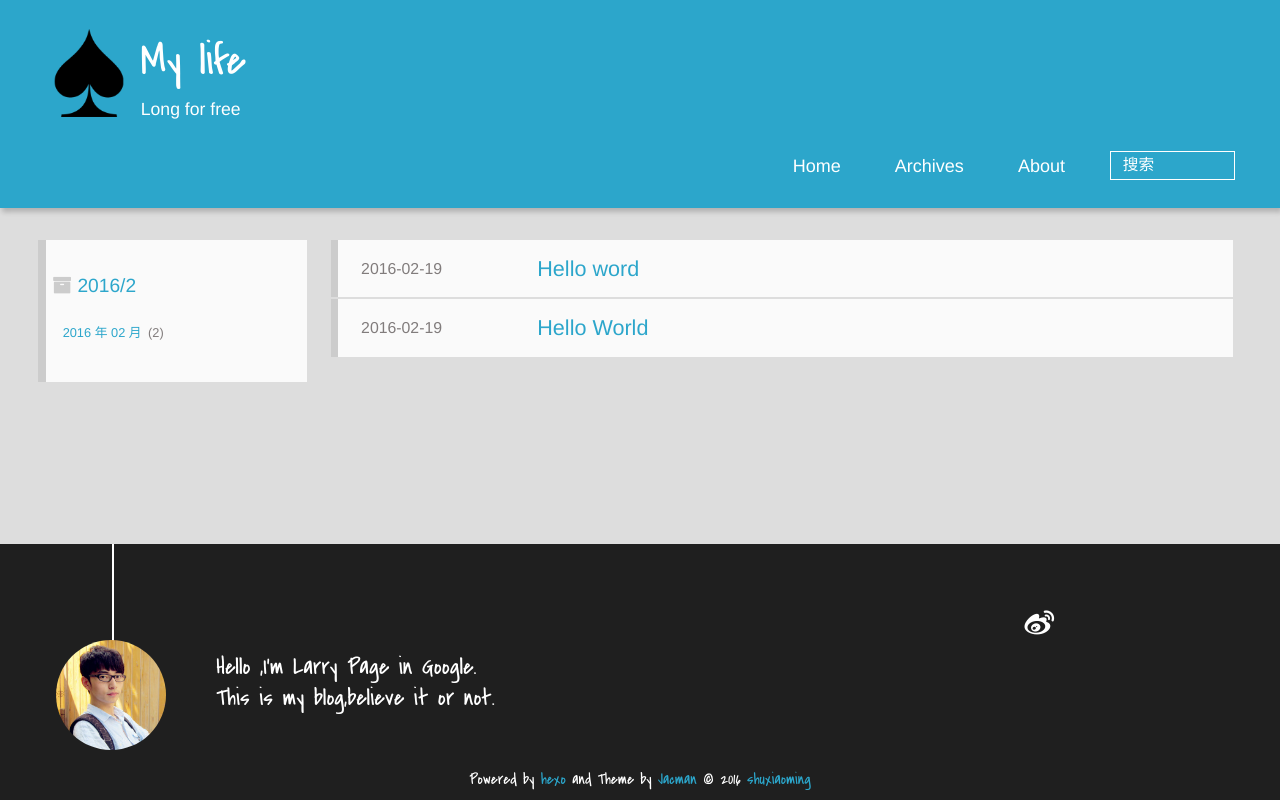
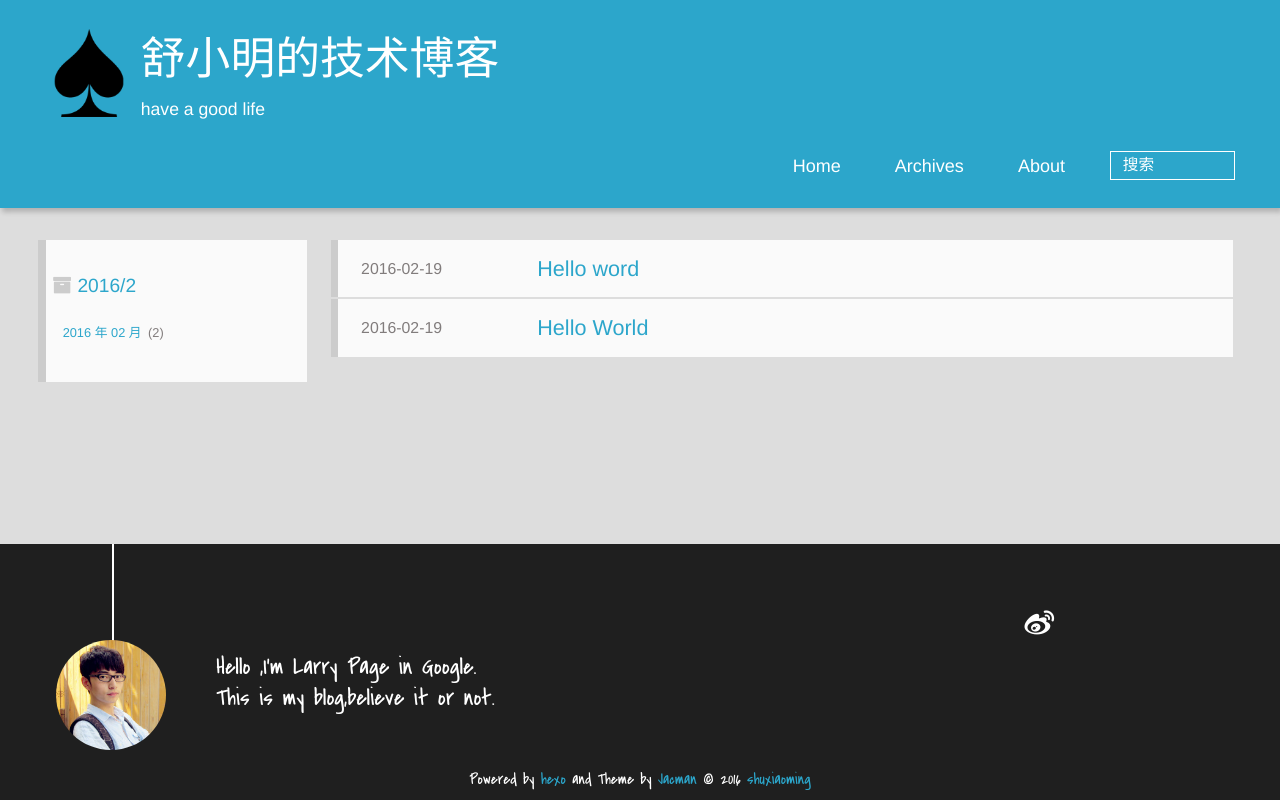
Before and after one commit to ShuXiaoming/ShuXiaoming.github.io, a plain HTML site: page archives/2016/02/index.html in a window 1280 px wide. Drawn offline with Linux system fonts and the light colour scheme; a script that the page names is missing.

Commit message:
Site updated: 2016-02-19 18:19:02

```diff
--- a/archives/2016/02/index.html
+++ b/archives/2016/02/index.html
@@ -4,7 +4,7 @@
 <head>
   <meta charset="UTF-8">
 
-    <title>归档: 2016/2 | My life</title>
+    <title>归档: 2016/2 | 舒小明的技术博客</title>
     <meta name="viewport" content="width=device-width, initial-scale=1,user-scalable=no">
 
     <meta name="author" content="shuxiaoming">
@@ -13,16 +13,16 @@
 
     <meta name="description" content="学习总结 思考感悟 知识管理">
 <meta property="og:type" content="website">
-<meta property="og:title" content="My life">
+<meta property="og:title" content="舒小明的技术博客">
 <meta property="og:url" content="http://www.shuxiaoming.com/archives/2016/02/index.html">
-<meta property="og:site_name" content="My life">
+<meta property="og:site_name" content="舒小明的技术博客">
 <meta property="og:description" content="学习总结 思考感悟 知识管理">
 <meta name="twitter:card" content="summary">
-<meta name="twitter:title" content="My life">
+<meta name="twitter:title" content="舒小明的技术博客">
 <meta name="twitter:description" content="学习总结 思考感悟 知识管理">
 
 
-    <link rel="alternative" href="/atom.xml" title="My life" type="application/atom+xml">
+    <link rel="alternative" href="/atom.xml" title="舒小明的技术博客" type="application/atom+xml">
 
 
     <link rel="icon" href="/img/favicon.ico">
@@ -40,12 +40,12 @@
 <div>
 
 			<div id="imglogo">
-				<a href="/"><img src="/img/logo.png" alt="My life" title="My life"/></a>
+				<a href="/"><img src="/img/logo.png" alt="舒小明的技术博客" title="舒小明的技术博客"/></a>
 			</div>
 
 			<div id="textlogo">
-				<h1 class="site-name"><a href="/" title="My life">My life</a></h1>
-				<h2 class="blog-motto">Long for free</h2>
+				<h1 class="site-name"><a href="/" title="舒小明的技术博客">舒小明的技术博客</a></h1>
+				<h2 class="blog-motto">have a good life</h2>
 			</div>
 			<div class="navbar"><a class="navbutton navmobile" href="#" title="菜单">
 			</a></div>
--- a/index.html
+++ b/index.html
@@ -4,7 +4,7 @@
 <head>
   <meta charset="UTF-8">
 
-    <title>My life</title>
+    <title>舒小明的技术博客</title>
     <meta name="viewport" content="width=device-width, initial-scale=1,user-scalable=no">
 
     <meta name="author" content="shuxiaoming">
@@ -13,16 +13,16 @@
 
     <meta name="description" content="学习总结 思考感悟 知识管理">
 <meta property="og:type" content="website">
-<meta property="og:title" content="My life">
+<meta property="og:title" content="舒小明的技术博客">
 <meta property="og:url" content="http://www.shuxiaoming.com/index.html">
-<meta property="og:site_name" content="My life">
+<meta property="og:site_name" content="舒小明的技术博客">
 <meta property="og:description" content="学习总结 思考感悟 知识管理">
 <meta name="twitter:card" content="summary">
-<meta name="twitter:title" content="My life">
+<meta name="twitter:title" content="舒小明的技术博客">
 <meta name="twitter:description" content="学习总结 思考感悟 知识管理">
 
 
-    <link rel="alternative" href="/atom.xml" title="My life" type="application/atom+xml">
+    <link rel="alternative" href="/atom.xml" title="舒小明的技术博客" type="application/atom+xml">
 
 
     <link rel="icon" href="/img/favicon.ico">
@@ -40,12 +40,12 @@
 <div>
 
 			<div id="imglogo">
-				<a href="/"><img src="/img/logo.png" alt="My life" title="My life"/></a>
+				<a href="/"><img src="/img/logo.png" alt="舒小明的技术博客" title="舒小明的技术博客"/></a>
 			</div>
 
 			<div id="textlogo">
-				<h1 class="site-name"><a href="/" title="My life">My life</a></h1>
-				<h2 class="blog-motto">Long for free</h2>
+				<h1 class="site-name"><a href="/" title="舒小明的技术博客">舒小明的技术博客</a></h1>
+				<h2 class="blog-motto">have a good life</h2>
 			</div>
 			<div class="navbar"><a class="navbutton navmobile" href="#" title="菜单">
 			</a></div>
```
Also changed, not shown: 2016/02/19/Hello-word/index.html (+7 -7 lines), 2016/02/19/hello-world/index.html (+7 -7 lines), archives/2016/index.html (+8 -8 lines), archives/index.html (+8 -8 lines).
